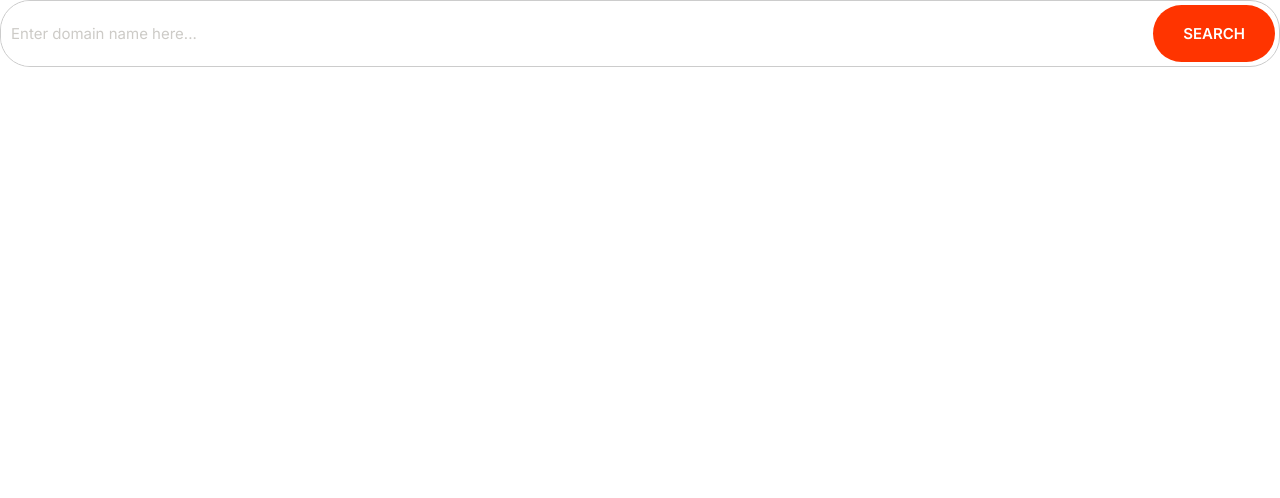
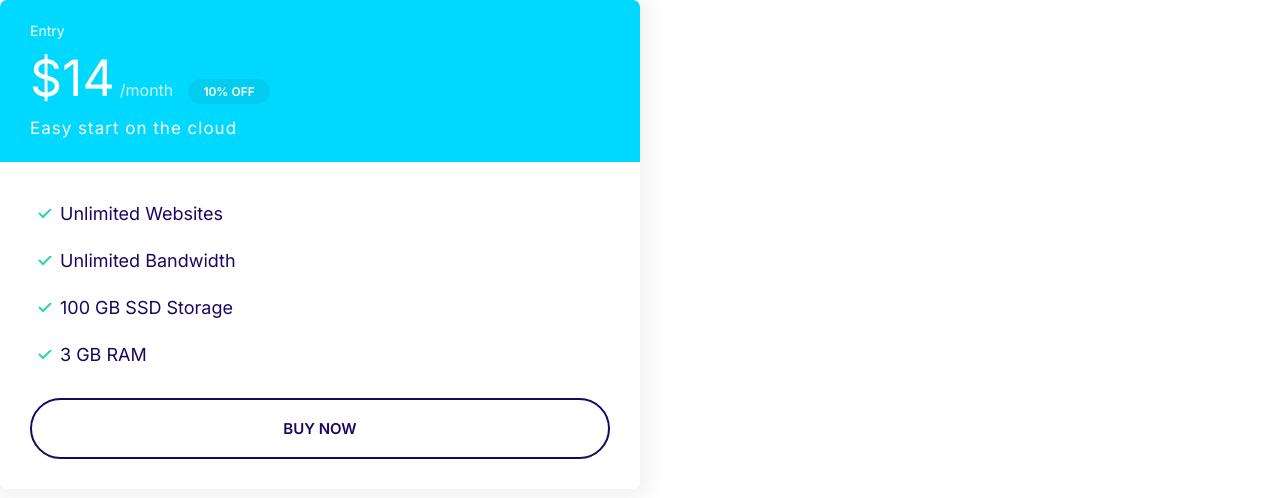
Before and after one commit to FER4S/Moshify, a plain HTML site: page index.html in a window 1280 px wide. Drawn offline with Linux system fonts and the light colour scheme.

Commit message:
Build Cards then Plans.

```diff
--- a/css/styles.css
+++ b/css/styles.css
@@ -113,6 +113,7 @@ a {
 
 .badge--small {
   font-size: 1.6rem;
+  padding: 0.5rem 1.5rem;
 }
 
 @media screen and (min-width: 1024px) {
@@ -268,3 +269,73 @@ a {
     font-size: 1.5rem;
   }
 }
+
+/* Cards */
+.card {
+  border-radius: 7px;
+  box-shadow: 0 0 20px 10px #f3f3f3;
+  overflow: hidden;
+}
+.card__header,
+.card__body {
+  padding: 2rem 3rem;
+}
+
+.card--primary .card__header {
+  background: var(--primary-color);
+  color: #fff;
+}
+.card--secondary .card__header {
+  background: var(--secondary-color);
+  color: #fff;
+}
+
+.card--secondary .badge--secondary {
+  background: #02cdf1;
+}
+
+/* Plans */
+
+.plan__name {
+  color: #fff;
+  margin: 0;
+  font-weight: 500;
+  font-size: 2.4rem;
+}
+
+.plan__price {
+  font-size: 6rem;
+}
+
+.plan__billing-cycle {
+  font-size: 2.4rem;
+  font-weight: 300;
+  opacity: 0.8;
+  margin-right: 1rem;
+}
+
+.plan__description {
+  font-size: 2rem;
+  font-weight: 300;
+  letter-spacing: 1px;
+  display: block;
+}
+
+.plan .list__item {
+  margin-bottom: 2rem;
+}
+
+@media screen and (min-width: 1024px) {
+  .plan__name {
+    font-size: 1.4rem;
+  }
+  .plan__price {
+    font-size: 5rem;
+  }
+  .plan__billing-cycle {
+    font-size: 1.6rem;
+  }
+  .plan__description {
+    font-size: 1.7rem;
+  }
+}
--- a/index.html
+++ b/index.html
@@ -13,13 +13,27 @@
     <link rel="stylesheet" href="css/styles.css" />
   </head>
   <body>
-    <div class="input-group">
-      <input
-        type="text"
-        class="input"
-        placeholder="Enter domain name here..."
-      />
-      <button class="btn btn--accent">Search</button>
+    <div style="width: 50%">
+      <div class="plan">
+        <div class="card card--secondary">
+          <header class="card__header">
+            <h3 class="plan__name">Entry</h3>
+            <span class="plan__price">$14</span>
+            <span class="plan__billing-cycle">/month</span>
+            <span class="badges badge--secondary badge--small">10% OFF</span>
+            <span class="plan__description">Easy start on the cloud</span>
+          </header>
+          <div class="card__body">
+            <ul class="list list--tick">
+              <li class="list__item">Unlimited Websites</li>
+              <li class="list__item">Unlimited Bandwidth</li>
+              <li class="list__item">100 GB SSD Storage</li>
+              <li class="list__item">3 GB RAM</li>
+            </ul>
+            <button class="btn btn--outline btn--block">Buy Now</button>
+          </div>
+        </div>
+      </div>
     </div>
   </body>
 </html>
```
Also changed, not shown: components/Plans with cards.html (added, +20 -0 lines).
